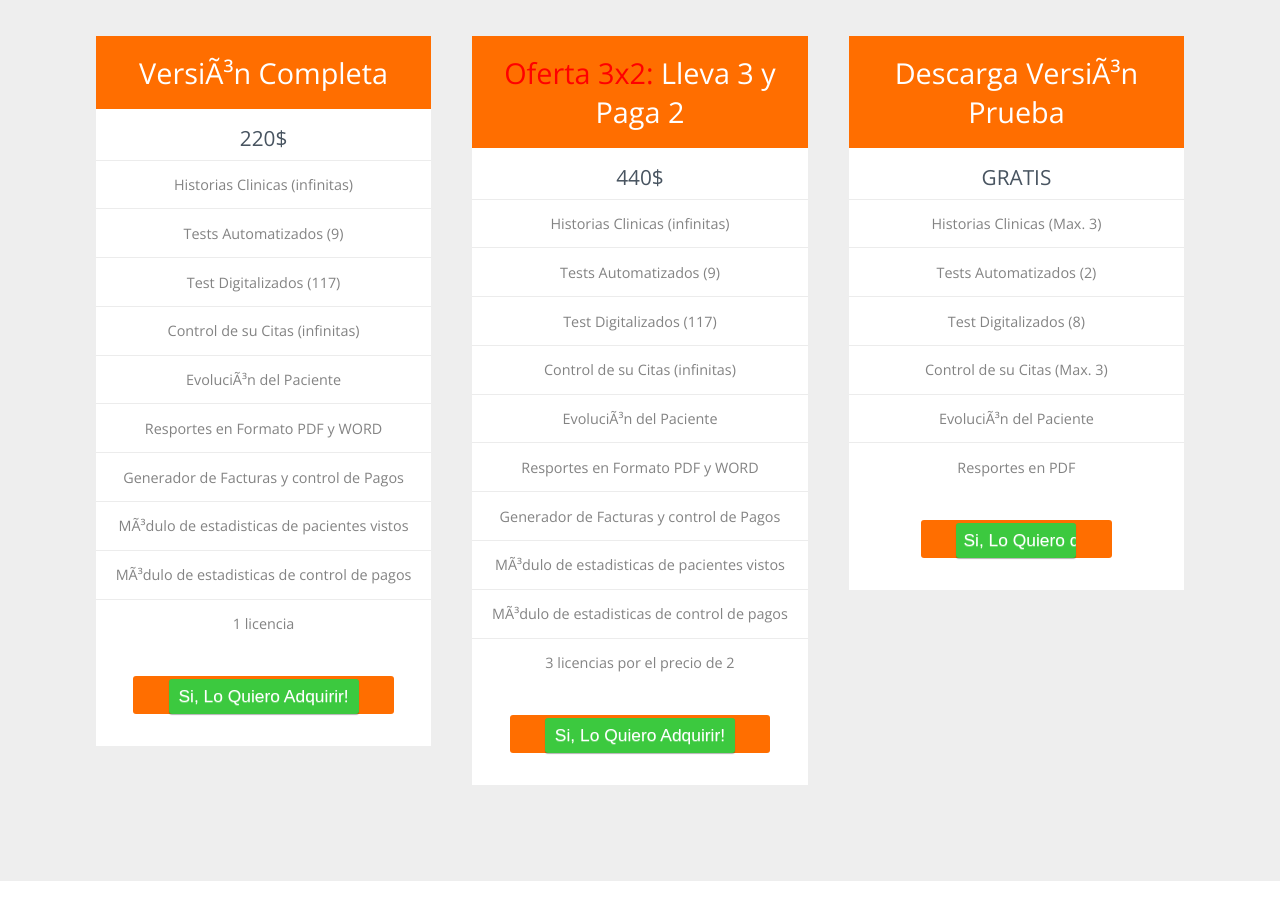
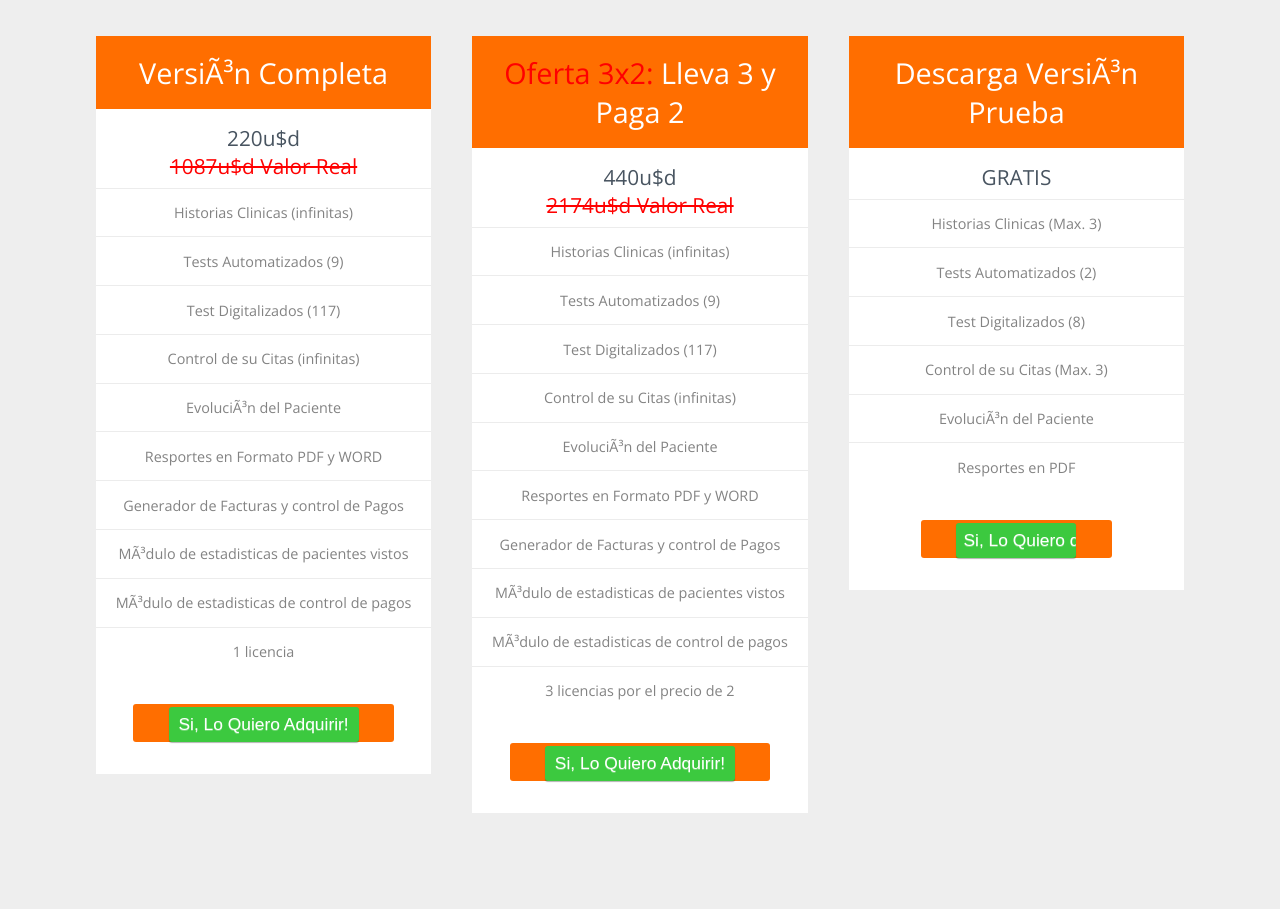
Before and after one commit to roberto3113/psicoinformaticaweb, a plain HTML site: page index.html in a window 1280 px wide. Shown: the part 3341-4265 px from the top of the page. Drawn offline with nearby package versions, Linux system fonts and the light colour scheme.

Commit message:
Add files via upload

```diff
--- a/index.html
+++ b/index.html
@@ -745,7 +745,10 @@ color: white;
 						<div class="pricing-grid">
 							<h3><a class="popup-with-zoom-anim" href="#small-dialog10">Versión Completa</a></h3>
 							<div class="price-value">
-								<a href="#"> <!--<strike>--> 220$ <!--</strike> 79.98$--></a>
+								<a href="#"> <!--<strike>--> 220u$d <!--</strike> 79.98$-->
+								<br>
+								<strike style="color:red;">1087u$d Valor Real</strike>
+								</a>
 							</div>
 							<ul>
 								<li><a>Historias Clinicas (infinitas)</a></li>
@@ -766,7 +769,11 @@ color: white;
 						<div class="pricing-grid">
 							<h3><a class="popup-with-zoom-anim" href="#small-dialog12"><span style="color:red">Oferta 3x2: </span>Lleva 3 y Paga 2</a></h3>
 							<div class="price-value">
-								<a href="#"><!--<strike>--> 440$ <!--</strike> $159.96--></a>
+								<a href="#"><!--<strike>--> 440u$d <!--</strike> $159.96-->
+									<br>
+									<strike style="color:red;">2174u$d Valor Real</strike>
+								</a>
+								</a>
 							</div>
 							<ul>
 								<li><a>Historias Clinicas (infinitas)</a></li>
```
